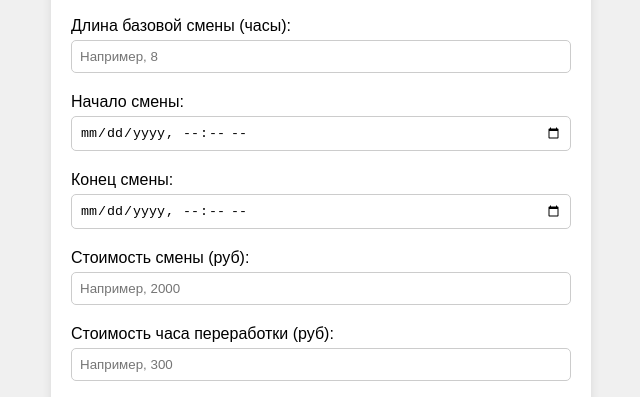
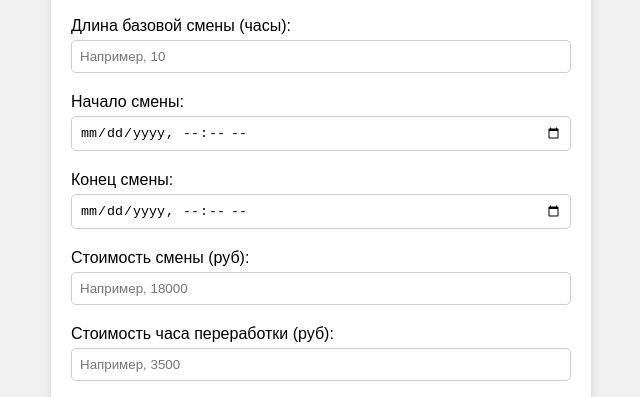
Before and after one commit to MVS-GM/Cinema_shift_report_tgbot, a plain HTML site: page index.html in a window 1280 px wide. Shown: the part 403-800 px from the top of the page, 319-959 px from the left. Drawn offline with Linux system fonts and the light colour scheme; a script that the page names is missing.

Commit message:
Update index.html
v0.6

```diff
--- a/index.html
+++ b/index.html
@@ -85,7 +85,7 @@
         <input type="text" id="position" placeholder="Должность">
 
         <label>Длина базовой смены (часы):</label>
-        <input type="number" id="baseShift" min="1" step="0.5" placeholder="Например, 8">
+        <input type="number" id="baseShift" min="1" step="0.5" placeholder="Например, 10">
 
         <label>Начало смены:</label>
         <input type="datetime-local" id="startTime">
@@ -94,10 +94,10 @@
         <input type="datetime-local" id="endTime">
 
         <label>Стоимость смены (руб):</label>
-        <input type="number" id="shiftCost" min="0" step="1" placeholder="Например, 2000">
+        <input type="number" id="shiftCost" min="0" step="1" placeholder="Например, 18000">
 
         <label>Стоимость часа переработки (руб):</label>
-        <input type="number" id="overtimeCost" min="0" step="1" placeholder="Например, 300">
+        <input type="number" id="overtimeCost" min="0" step="1" placeholder="Например, 3500">
 
         <label><input type="checkbox" id="lunchBreak"> Текущий обед (+1 час переработки)</label>
 
```
